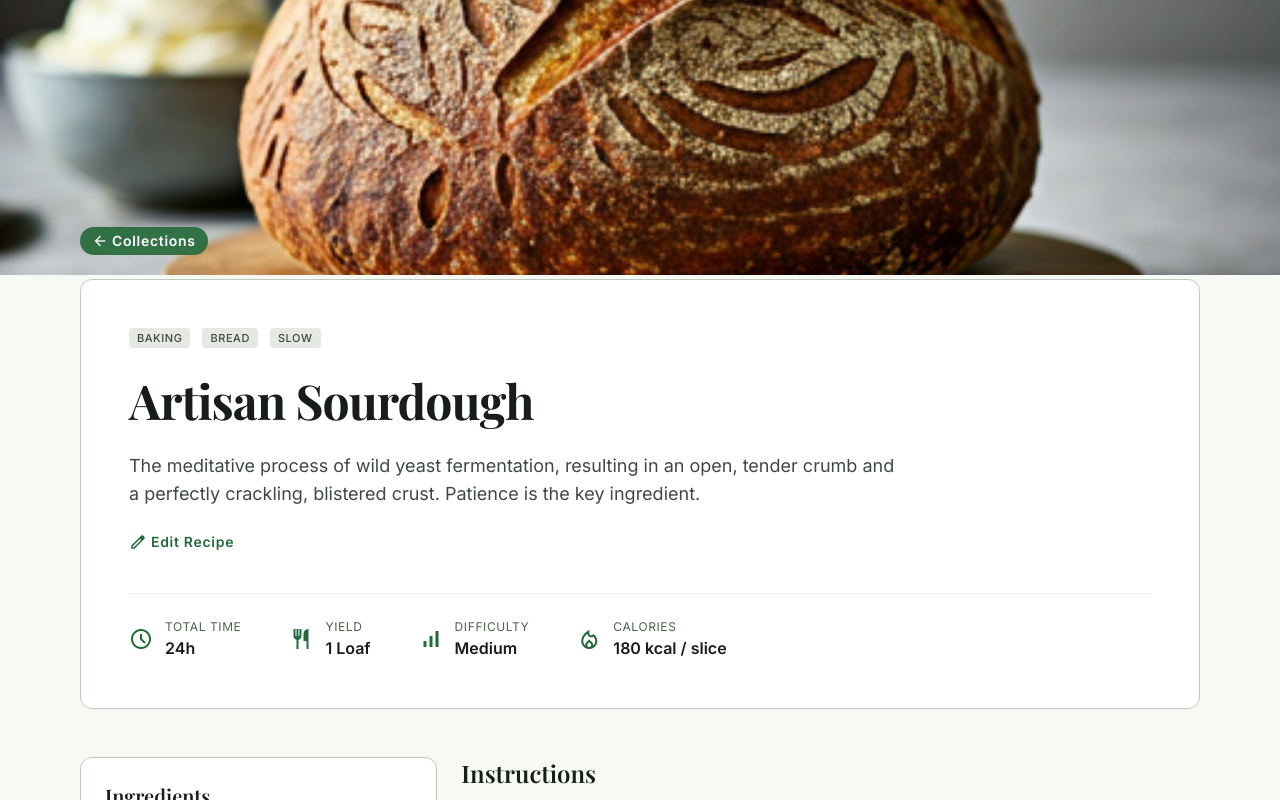
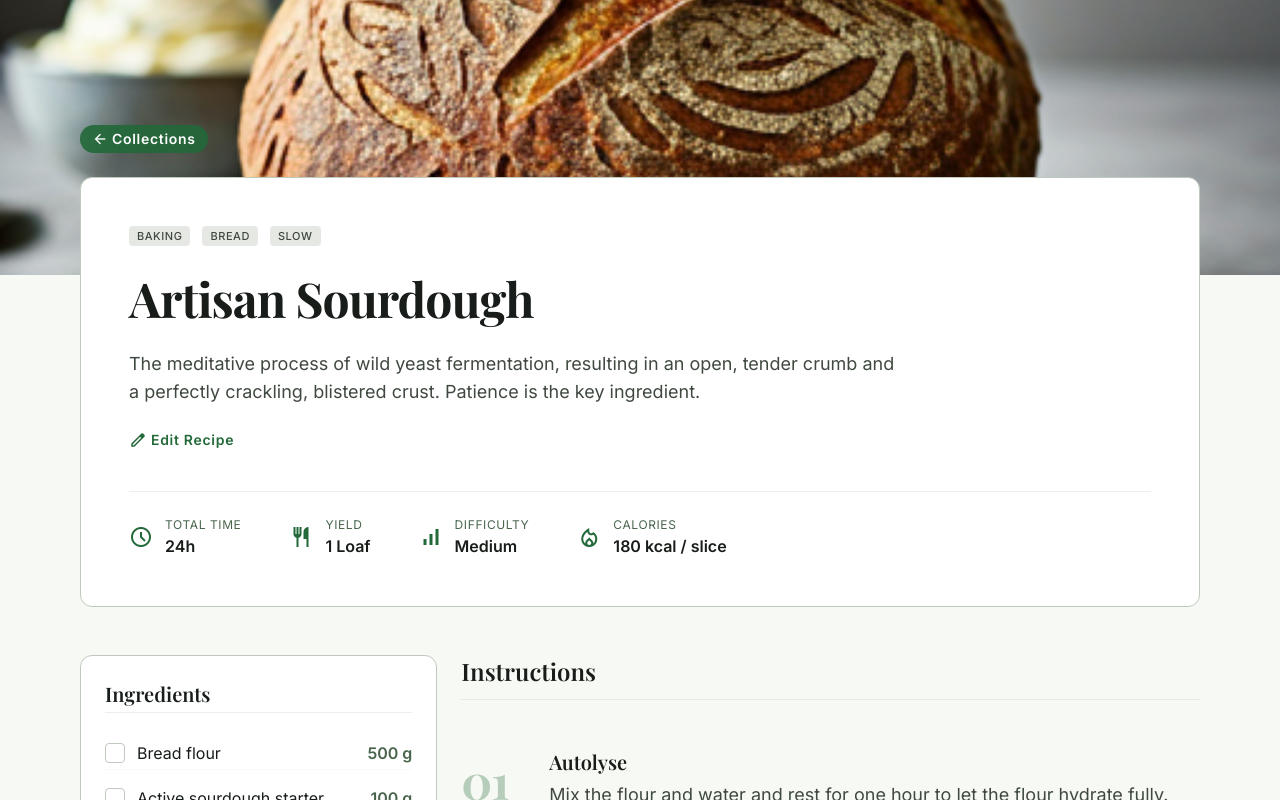
Before and after one commit to scottgemmell/my-recipes, a React (Vite) app: page /recipe/artisan-sourdough in a window 1280 px wide. Shown: the part 420-1220 px from the top of the page. Built offline with nearby package versions, Linux system fonts and the light colour scheme.

Commit message:
Increase recipe detail hero overlap on desktop
Pull the content block (Collections back link + title/description card) up
~150px on desktop so the card overlaps the hero image by about 100px,
giving a stronger layered look. Mobile overlap is unchanged.

```diff
--- a/src/pages/RecipeDetailPage.tsx
+++ b/src/pages/RecipeDetailPage.tsx
@@ -81,8 +81,8 @@ export default function RecipeDetailPage() {
           />
         </section>
 
-        {/* Content Container (overlaps hero) */}
-        <div className="max-w-container-max mx-auto px-margin-mobile md:px-margin-desktop -mt-12 relative z-10">
+        {/* Content Container (overlaps hero ~100px on desktop) */}
+        <div className="max-w-container-max mx-auto px-margin-mobile md:px-margin-desktop -mt-12 md:-mt-[150px] relative z-10">
           <Link
             to="/"
             className="inline-flex items-center gap-xs mb-md font-label-lg text-label-lg text-on-primary bg-primary/90 backdrop-blur px-sm py-xs rounded-full hover:bg-primary transition-colors"
```
